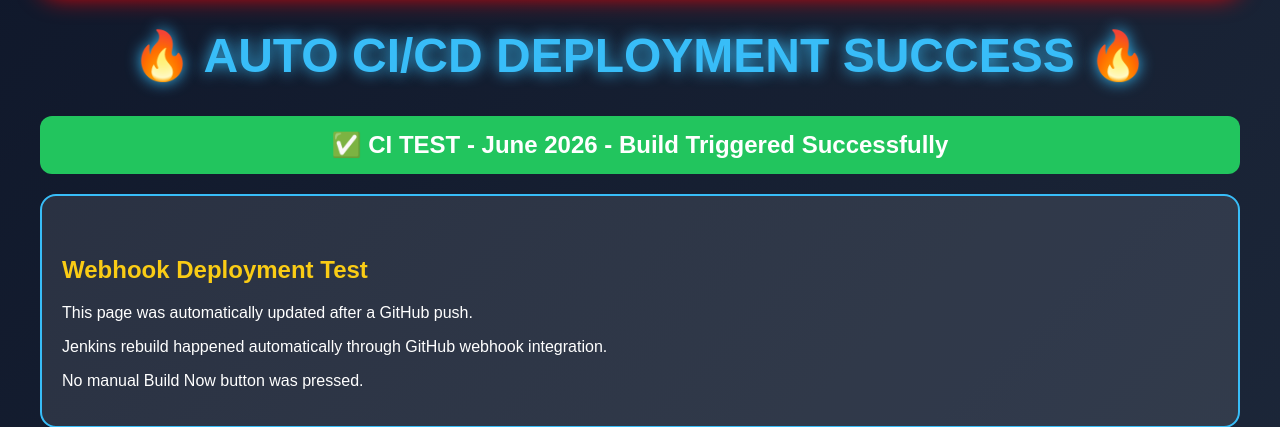
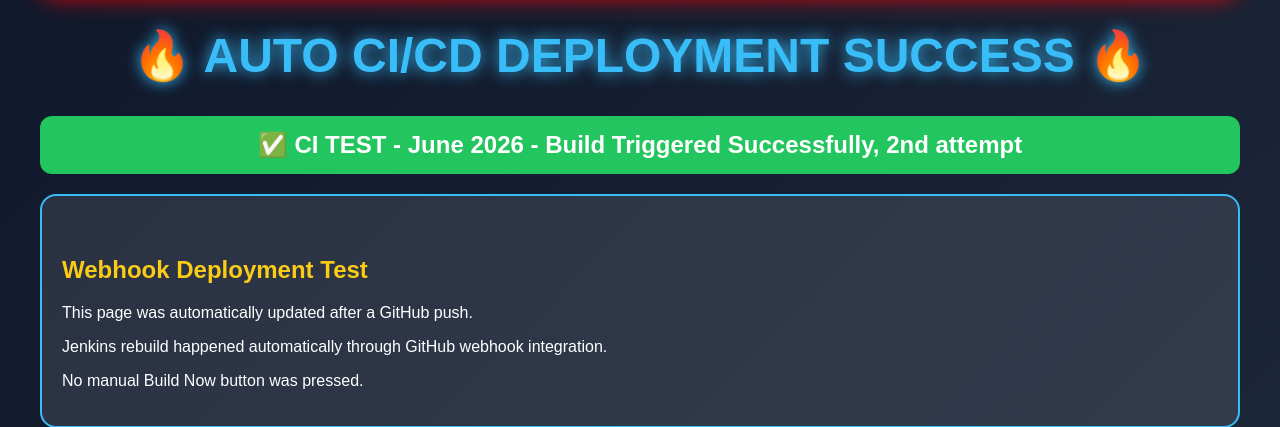
Before and after one commit to TassneemAmer/flask-notes-docker, a Flask app: page / in a window 1280 px wide. Shown: the part 207-634 px from the top of the page. Run offline with Flask 3, Linux system fonts and the light colour scheme; data that the repository does not hold is empty.

Commit message:
Revise deployment success messages in index.html
Updated the CI/CD deployment success message and added details about the automatic update process.

```diff
--- a/app/templates/index.html
+++ b/app/templates/index.html
@@ -119,7 +119,7 @@
     font-size: 24px;
     font-weight: bold;
 ">
-    ✅ CI TEST - June 2026 - Build Triggered Successfully
+    ✅ CI TEST - June 2026 - Build Triggered Successfully, 2nd attempt
 </div>
 
 <div style="
```
